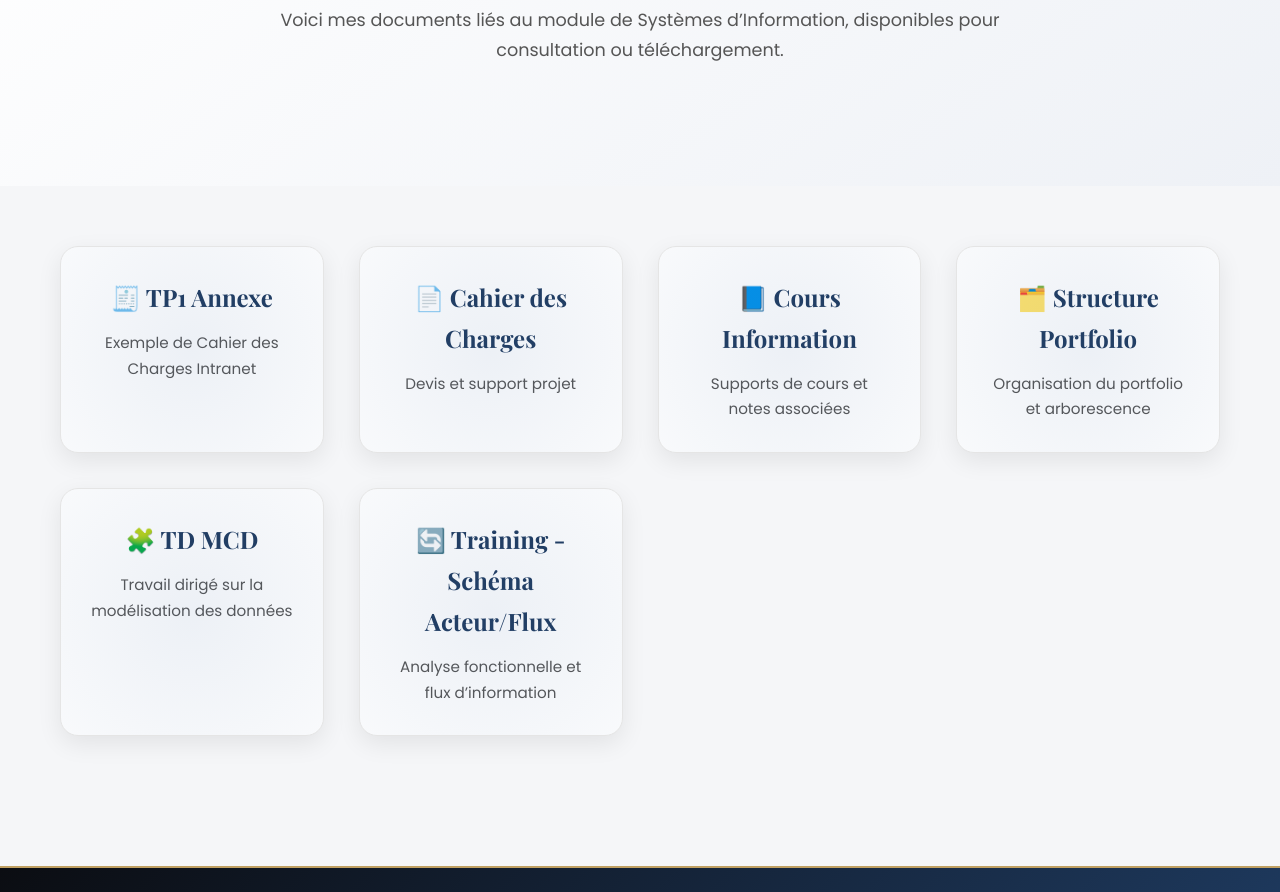
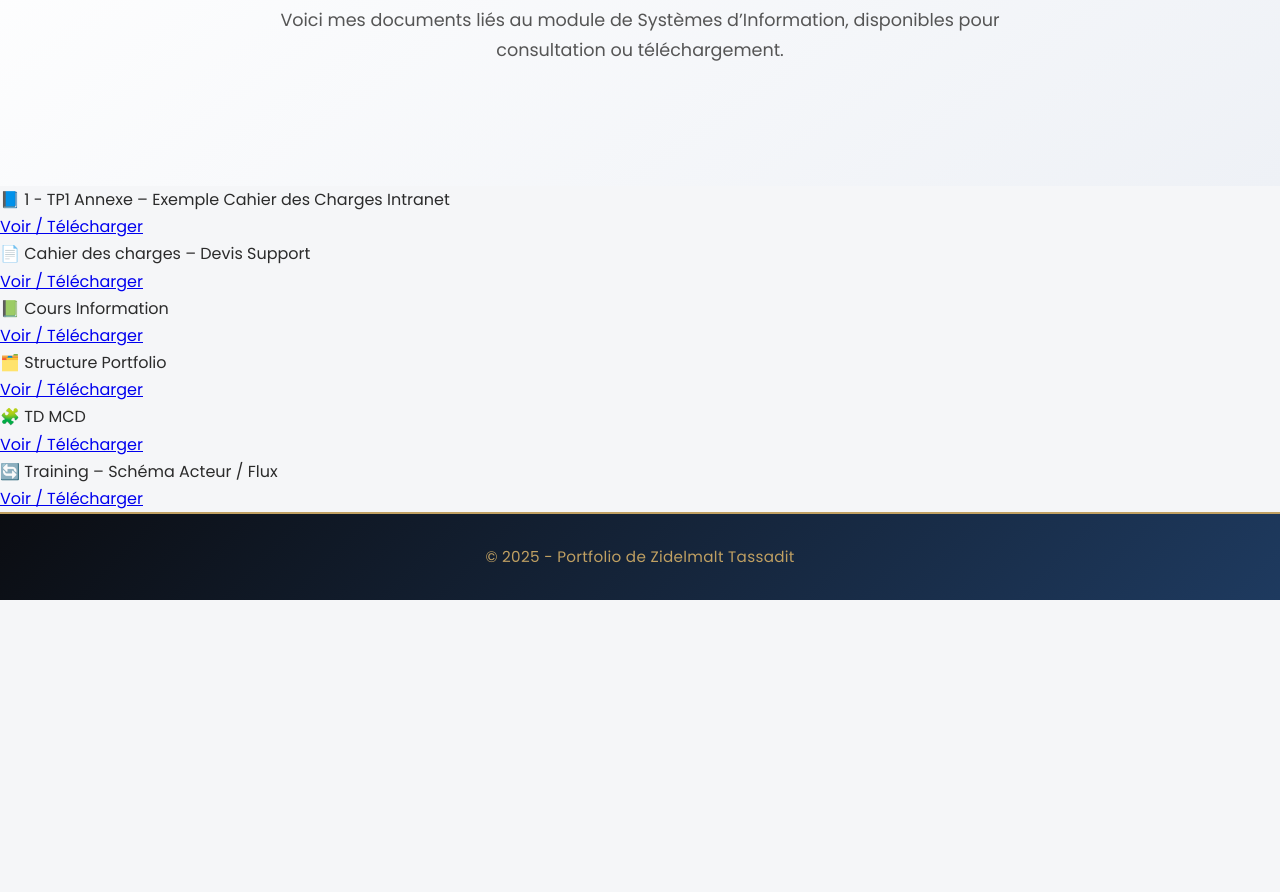
Before and after one commit to zidelmaltassadit/mon_site, a plain HTML site: page Si_documents/index.html in a window 1280 px wide. Shown: the part 415-1307 px from the top of the page. After the commit the page ends 1015 px from the top, so only its background shows below. Drawn offline with nearby package versions, Linux system fonts and the light colour scheme.

Commit message:
Update index.html

```diff
--- a/Si_documents/index.html
+++ b/Si_documents/index.html
@@ -20,40 +20,42 @@
 
   <main>
     <section class="hero">
-      <h2>📘 Liste des documents</h2>
+      <h2>🧾 Liste des documents</h2>
       <p>Voici mes documents liés au module de Systèmes d’Information, disponibles pour consultation ou téléchargement.</p>
     </section>
 
-    <section class="grid">
-      <a href="1-TP1-annexe-ExempleCahierDesChargesIntranet.pdf" class="card" target="_blank">
-        <h3>🧾 TP1 Annexe</h3>
-        <p>Exemple de Cahier des Charges Intranet</p>
-      </a>
+    <section class="documents">
+      <ul class="file-list">
+        <li>
+          <span>📘 1 - TP1 Annexe – Exemple Cahier des Charges Intranet</span><br>
+          <a href="1-TP1-annexe-ExempleCahierDesChargesIntranet.pdf" target="_blank">Voir / Télécharger</a>
+        </li>
 
-      <a href="Cahier-des-charges-devis-support.pdf" class="card" target="_blank">
-        <h3>📄 Cahier des Charges</h3>
-        <p>Devis et support projet</p>
-      </a>
+        <li>
+          <span>📄 Cahier des charges – Devis Support</span><br>
+          <a href="Cahier-des-charges-devis-support.pdf" target="_blank">Voir / Télécharger</a>
+        </li>
 
-      <a href="Cours_information.pdf" class="card" target="_blank">
-        <h3>📘 Cours Information</h3>
-        <p>Supports de cours et notes associées</p>
-      </a>
+        <li>
+          <span>📗 Cours Information</span><br>
+          <a href="Cours_information.pdf" target="_blank">Voir / Télécharger</a>
+        </li>
 
-      <a href="Structure_portfolio.pdf" class="card" target="_blank">
-        <h3>🗂️ Structure Portfolio</h3>
-        <p>Organisation du portfolio et arborescence</p>
-      </a>
+        <li>
+          <span>🗂️ Structure Portfolio</span><br>
+          <a href="Structure_portfolio.pdf" target="_blank">Voir / Télécharger</a>
+        </li>
 
-      <a href="TD_MCD.pdf" class="card" target="_blank">
-        <h3>🧩 TD MCD</h3>
-        <p>Travail dirigé sur la modélisation des données</p>
-      </a>
+        <li>
+          <span>🧩 TD MCD</span><br>
+          <a href="TD_MCD.pdf" target="_blank">Voir / Télécharger</a>
+        </li>
 
-      <a href="Training_schéma_acteur_flux.pdf" class="card" target="_blank">
-        <h3>🔄 Training - Schéma Acteur/Flux</h3>
-        <p>Analyse fonctionnelle et flux d’information</p>
-      </a>
+        <li>
+          <span>🔄 Training – Schéma Acteur / Flux</span><br>
+          <a href="Training_schéma_acteur_flux.pdf" target="_blank">Voir / Télécharger</a>
+        </li>
+      </ul>
     </section>
   </main>
 
```
